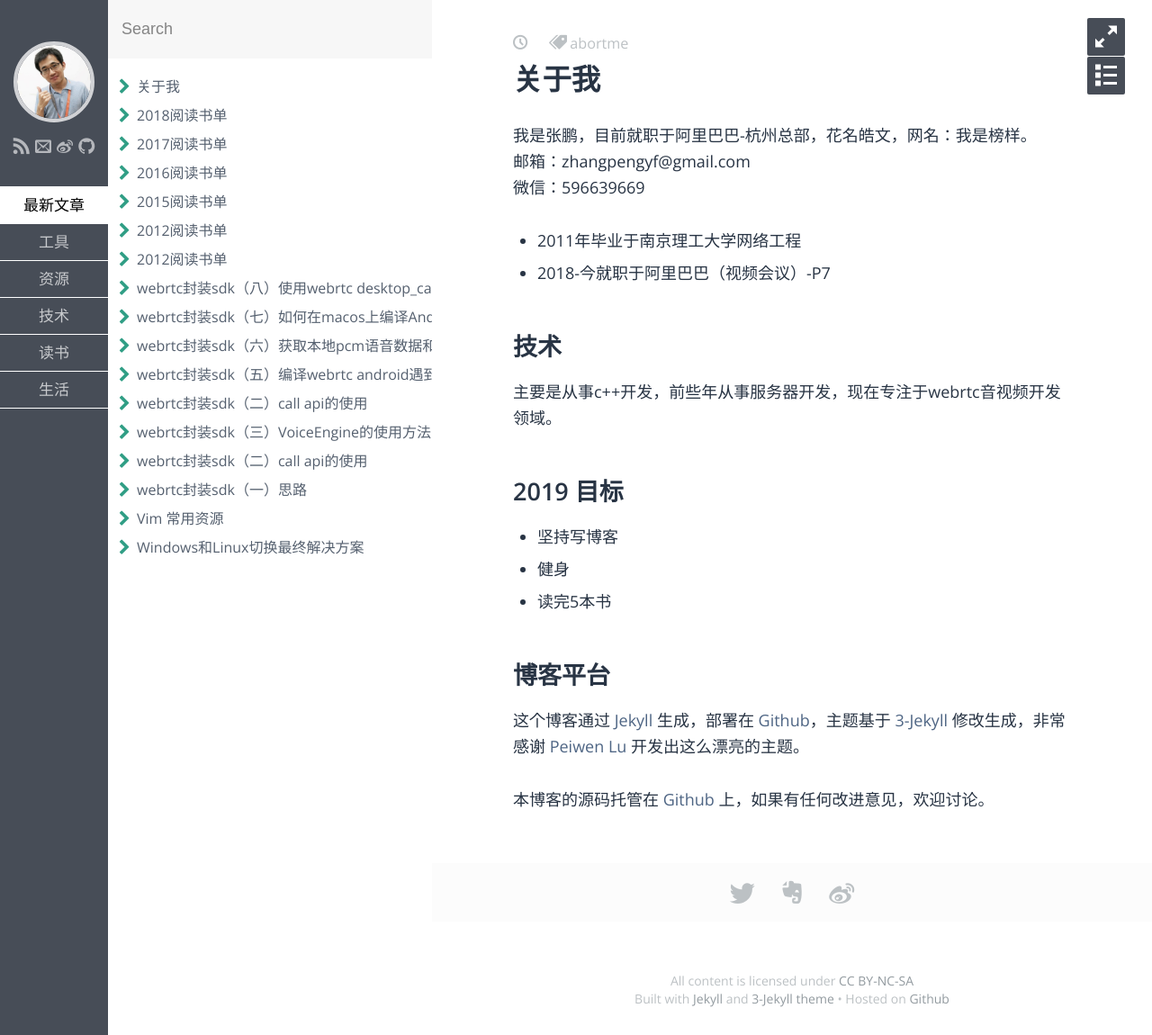
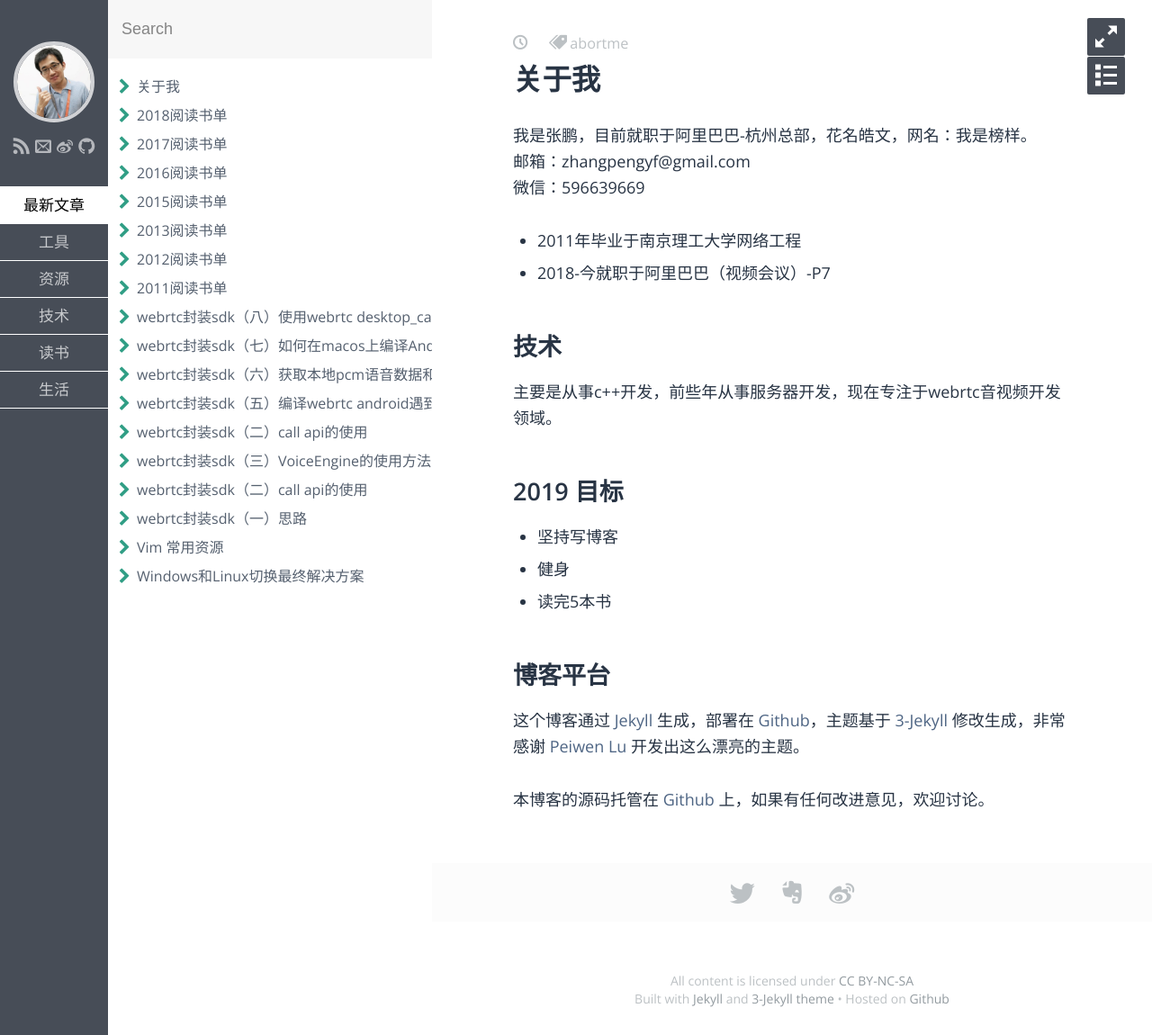
Before and after one commit to zhangpengyf/zhangpengyf.github.io, a Jekyll site: the page built from index.md, in a window 1280 px wide. Shown: the whole page at 90% size. Built offline with Jekyll 4.4.1, drawn with Linux system fonts in a browser that asks for light colours; some web fonts are replaced.

Commit message:
“massage”

```diff
--- a/_posts/book/2019-01-06-book-list-of-2011.md
+++ b/_posts/book/2019-01-06-book-list-of-2011.md
@@ -1,8 +1,8 @@
 ---
 layout: post
-title: 2012阅读书单
+title: 2011阅读书单
 category: 读书
-keywords: 阅读,书单,2012
+keywords: 阅读,书单,2011
 ---
 
 # 激荡三十年（20111119）
```
Also changed, not shown: _posts/book/2019-01-06-book-list-of-2013.md (added, +10 -0 lines).
